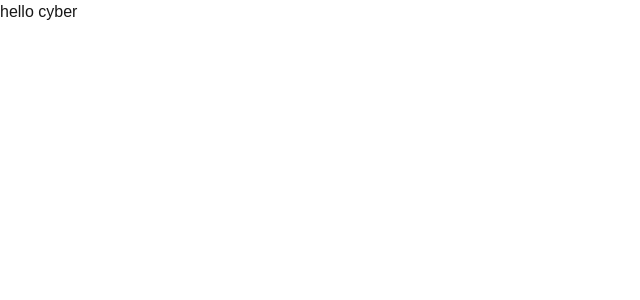
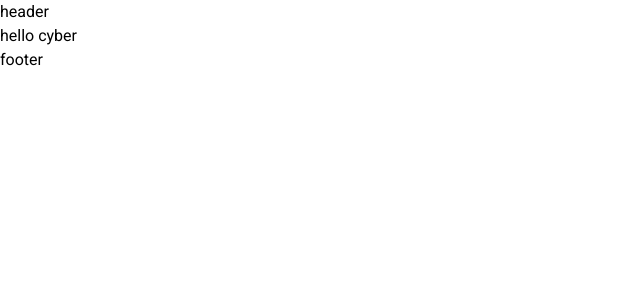
Before and after one commit to futurefocusit/St.anthony-education-center-we, a Next.js app: page / in a window 1280 px wide. Shown: the top 300 px of the page, without its empty margins (0-640 px from the left). Built offline with nearby package versions, Linux system fonts and the light colour scheme.

Commit message:
compnent

```diff
--- a/src/app/globals.css
+++ b/src/app/globals.css
@@ -1,27 +1,3 @@
 @tailwind base;
 @tailwind components;
 @tailwind utilities;
-
-:root {
-  --background: #ffffff;
-  --foreground: #171717;
-}
-
-@media (prefers-color-scheme: dark) {
-  :root {
-    --background: #0a0a0a;
-    --foreground: #ededed;
-  }
-}
-
-body {
-  color: var(--foreground);
-  background: var(--background);
-  font-family: Arial, Helvetica, sans-serif;
-}
-
-@layer utilities {
-  .text-balance {
-    text-wrap: balance;
-  }
-}
--- a/src/app/layout.tsx
+++ b/src/app/layout.tsx
@@ -2,17 +2,20 @@ import type { Metadata } from "next";
 import localFont from "next/font/local";
 import "./globals.css";
 
-const geistSans = localFont({
-  src: "./fonts/GeistVF.woff",
-  variable: "--font-geist-sans",
-  weight: "100 900",
-});
-const geistMono = localFont({
-  src: "./fonts/GeistMonoVF.woff",
-  variable: "--font-geist-mono",
-  weight: "100 900",
+import { Roboto, Merriweather } from "@next/font/google";
+import Header from "@/components/Header";
+import Footer from "@/components/Footer";
+const roboto = Roboto({
+  weight: ["300", "400", "700"],
+  subsets: ["latin"],
+  variable: "--font-roboto",
 });
 
+const merriweather = Merriweather({
+  weight: ["300", "400", "700"],
+  subsets: ["latin"],
+  variable: "--font-merriweather",
+});
 export const metadata: Metadata = {
   title: "Create Next App",
   description: "Generated by create next app",
@@ -26,9 +29,11 @@ export default function RootLayout({
   return (
     <html lang="en">
       <body
-        className={`${geistSans.variable} ${geistMono.variable} antialiased`}
+        className={`${roboto.variable} ${merriweather.variable} font-roboto`}
       >
+        <Header/>
         {children}
+        <Footer/>
       </body>
     </html>
   );
--- a/src/app/page.tsx
+++ b/src/app/page.tsx
@@ -3,7 +3,7 @@ import React from 'react'
 
 const Home = () => {
   return (
-    <div>
+    <div className='font-roboto'>
       hello cyber
     </div>
   )
--- a/src/components/Footer.tsx
+++ b/src/components/Footer.tsx
@@ -3,7 +3,7 @@ import React from 'react'
 const Footer = () => {
   return (
     <div>
-
+      footer
     </div>
   )
 }
--- a/src/components/Header.tsx
+++ b/src/components/Header.tsx
@@ -3,7 +3,7 @@ import React from 'react'
 const Header = () => {
   return (
     <div>
-
+      header
     </div>
   )
 }
--- a/tailwind.config.ts
+++ b/tailwind.config.ts
@@ -12,6 +12,10 @@ const config: Config = {
         background: "var(--background)",
         foreground: "var(--foreground)",
       },
+      fontFamily: {
+        roboto: ["var(--font-roboto)", "sans-serif"],
+        merriweather: ["var(--font-merriweather)", "serif"],
+      },
     },
   },
   plugins: [],
```
Also changed, not shown: package.json (+6 -5 lines).
